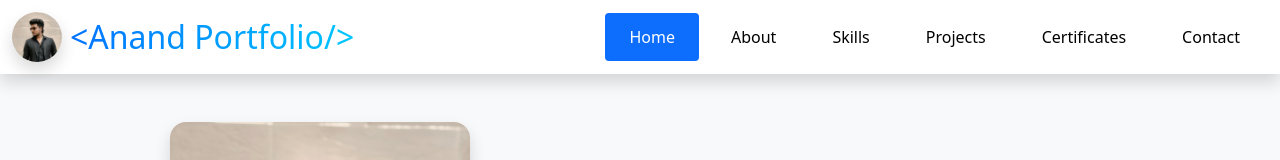
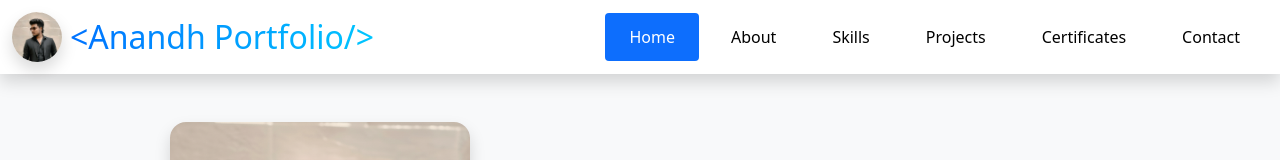
Before and after one commit to Ak-Anand07/my-portfolio, a plain HTML site: page index.html in a window 1280 px wide. Shown: the top 160 px of the page. Drawn offline with nearby package versions, Linux system fonts and the light colour scheme.

Commit message:
Updated portfolio Name

```diff
--- a/index.html
+++ b/index.html
@@ -14,7 +14,7 @@
         <nav class="navbar navbar-expand-lg navbar-light bg-white">
             <div class="container-fluid">
                 <img class="rounded-circle img-fluid shadow me-2" style="height: 50px; width: 50px; object-fit: cover; " src="asset/navpf.png" alt="">
-                  <a class="navbar-brand fs-2 fw-medium brand-gradient" href="#home">&lt;Anand Portfolio/&gt;</a>
+                  <a class="navbar-brand fs-2 fw-medium brand-gradient" href="#home">&lt;Anandh Portfolio/&gt;</a>
                  <button type="button" class="navbar-toggler" data-bs-toggle="collapse" data-bs-target="#navtoggle"><span class="navbar-toggler-icon"></span></button>
                  <div class="collapse navbar-collapse"  id="navtoggle">
                     <ul class="navbar-nav ms-auto fw-medium">
```
